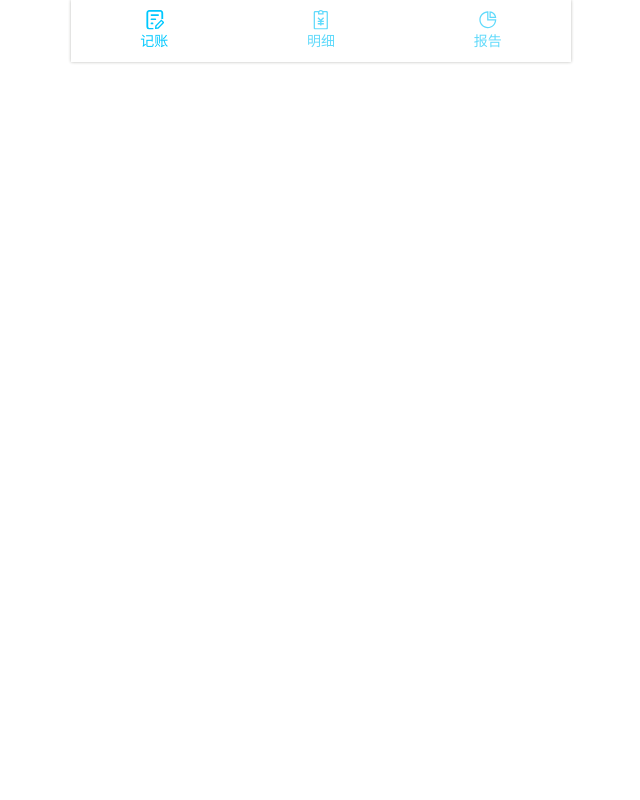
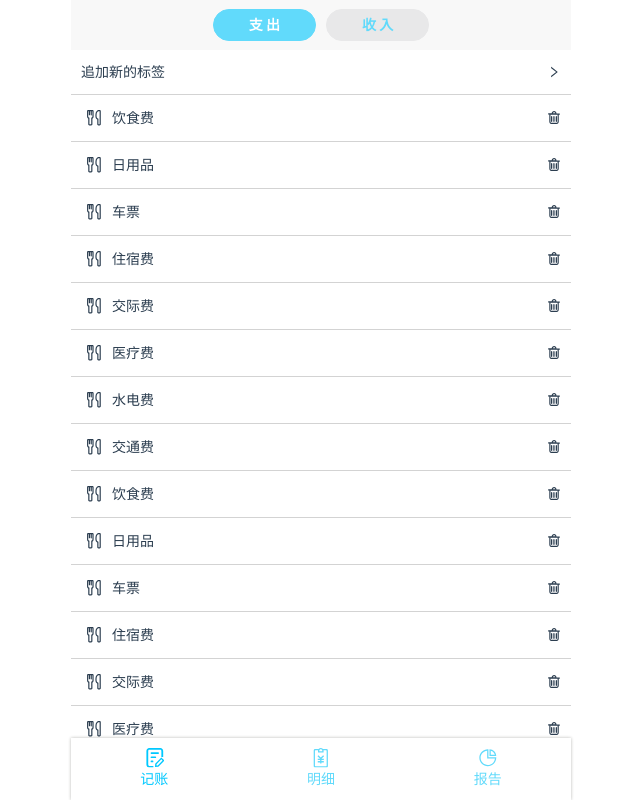
Before and after one commit to carsonhuang520/money-book, a React (Create React App) app: page /editCategory in a window 1280 px wide. Shown: the whole page, without its empty margins (319-959 px from the left). Built offline with nearby package versions, Linux system fonts and the light colour scheme.

Commit message:
完成分类编辑页面和添加分类页面

```diff
--- a/src/App.js
+++ b/src/App.js
@@ -5,6 +5,8 @@ import CreateAccount from './pages/CreateAccount'
 import AccountList from './pages/AccountList'
 import Report from './pages/Report'
 import {Route, withRouter} from 'react-router-dom'
+import EditCategory from './pages/EditCategory'
+import CreateCategory from './pages/CreateCategory'
 
 class App extends Component {
   constructor(props) {
@@ -28,6 +30,12 @@ class App extends Component {
     })
   }
 
+  onClickNav = (type) => {
+    this.setState({
+      navType: type
+    })
+  }
+
   render() {
     const {type, navType} = this.state
     return (
@@ -38,7 +46,11 @@ class App extends Component {
                render={() => <AccountList type={type} onClickType={this.onClickType}/>}/>
         <Route path="/report" type={type}
                render={() => <Report type={type} onClickType={this.onClickType}/>}/>
-        <Nav type={navType}/>
+        <Route path="/editCategory" type={type}
+               render={() => <EditCategory type={type} onClickType={this.onClickType}/>}/>
+        <Route path="/addCategory" type={type}
+               render={() => <CreateCategory type={type} onClickType={this.onClickType}/>}/>
+        <Nav type={navType} onClickNav={this.onClickNav}/>
       </Fragment>
     )
   }
--- a/src/components/Category.js
+++ b/src/components/Category.js
@@ -1,4 +1,5 @@
 import React, {Component, Fragment} from 'react'
+import {withRouter} from 'react-router-dom'
 import './Category.scss'
 
 const outComeCategories = ['购物', '饮食', '购物', '饮食', '购物', '饮食', '购物',
@@ -13,26 +14,29 @@ class Category extends Component {
     }
   }
 
-  onClickItem = (index) => {
+  onClickItem = (index, item) => {
     this.setState({
       current: index
     })
+    if (item === '编辑') {
+      this.props.history.push('/editCategory')
+    }
   }
 
 
   render() {
     const {current} = this.state
-    const {type} = this.props
+    const {type, label} = this.props
     const categories = type === 'outcome' ? outComeCategories : inComeCategories
     return (
       <Fragment>
-        <p className={'category-label'}>分类</p>
+        <p className={'category-label'}>{label ? label : '分类'}</p>
         <div className={'category-wrapper'}>
           <ul className={'category-list'}>
             {
               categories.map((item, index) => {
                 return (item !== '编辑' ?
-                  <li key={index} className={'category-item'} onClick={() => this.onClickItem(index)}>
+                  <li key={index} className={'category-item'} onClick={() => this.onClickItem(index, type)}>
                     <div className={`category-item-content ${index === current ? 'active' : ''}`}>
                       <svg className={`icon category-item-content-icon ${current === index ? 'active' : ''}`}
                            aria-hidden="true">
@@ -42,7 +46,7 @@ class Category extends Component {
                     {item}
                   </span>
                     </div>
-                  </li> : <li key={index} className={'category-item'} onClick={() => this.onClickItem(index)}>
+                  </li> : <li key={index} className={'category-item'} onClick={() => this.onClickItem(index, item)}>
                     <div className={`category-item-edit ${index === current ? 'active' : ''}`}>
                   <span className={'category-item-content-name'}>
                     {item}
@@ -62,4 +66,4 @@ class Category extends Component {
 
 }
 
-export default Category
+export default withRouter(Category)
--- /dev/null
+++ b/src/components/CategoryForm.js
@@ -0,0 +1,26 @@
+import React from 'react'
+import Category from './Category'
+import {Button, Input} from 'antd'
+
+function CategoryForm(props) {
+  return (
+    <div className={'form-wrapper'}>
+      <ul className={'form-list'}>
+        <li className={'form-item'}>
+          <label className={'form-item-label'}>名字</label>
+          <div className={'form-item-content'}>
+            <Input className={'form-item-input'} placeholder="请输入标签名" allowClear/>
+          </div>
+        </li>
+        <li className={'form-item'}>
+          <Category label={'图标'} type={props.type}/>
+        </li>
+      </ul>
+      <div className={'button-wrapper'}>
+        <Button shape="round" className={'btn-create'}>确定</Button>
+      </div>
+    </div>
+  )
+}
+
+export default CategoryForm
--- /dev/null
+++ b/src/components/CategoryList.js
@@ -0,0 +1,121 @@
+import React, {Component} from 'react'
+import {Modal} from 'antd'
+import {withRouter} from 'react-router-dom'
+import {QuestionCircleOutlined} from '@ant-design/icons'
+import './CategoryList.scss'
+
+const categoies = [
+  {
+    icon: '',
+    name: '饮食费'
+  },
+  {
+    icon: '',
+    name: '日用品'
+  },
+  {
+    icon: '',
+    name: '车票'
+  },
+  {
+    icon: '',
+    name: '住宿费'
+  },
+  {
+    icon: '',
+    name: '交际费'
+  },
+  {
+    icon: '',
+    name: '医疗费'
+  },
+  {
+    icon: '',
+    name: '水电费'
+  },
+  {
+    icon: '',
+    name: '交通费'
+  },
+  {
+    icon: '',
+    name: '饮食费'
+  },
+  {
+    icon: '',
+    name: '日用品'
+  },
+  {
+    icon: '',
+    name: '车票'
+  },
+  {
+    icon: '',
+    name: '住宿费'
+  },
+  {
+    icon: '',
+    name: '交际费'
+  },
+  {
+    icon: '',
+    name: '医疗费'
+  },
+  {
+    icon: '',
+    name: '水电费'
+  },
+  {
+    icon: '',
+    name: '交通费'
+  }
+]
+
+class CategoryList extends Component {
+  confirm() {
+    Modal.confirm({
+      title: '确定要删除该标签吗？',
+      centered: true,
+      icon: <QuestionCircleOutlined/>,
+      okText: '确认',
+      cancelText: '取消',
+      okButtonProps: {background: '#61dafb'}
+    })
+  }
+
+  toAddCategory = () => {
+    this.props.history.push('/addCategory')
+  }
+
+  render() {
+    return (
+      <div className={'categoryList-wrapper'}>
+        <ul className={'categoryList'}>
+          <li onClick={this.toAddCategory}>
+            <span>追加新的标签</span>
+            <svg className={'icon'} aria-hidden={true}>
+              <use xlinkHref={'#icon-you'}/>
+            </svg>
+          </li>
+          {
+            categoies.map((item, index) => {
+              return (<li key={index}>
+                <span className={'categoryList-item'}>
+                  <svg className={'icon categoryList-item-icon'} aria-hidden={true}>
+                    <use xlinkHref={'#icon-yinshi'}/>
+                  </svg>
+                  <span>{item.name}</span>
+                </span>
+                <svg className={'icon'} aria-hidden={true} onClick={this.confirm}>
+                  <use xlinkHref={'#icon-delete'}/>
+                </svg>
+              </li>)
+            })
+          }
+        </ul>
+      </div>
+    )
+  }
+}
+
+export default withRouter(CategoryList)
--- /dev/null
+++ b/src/components/CategoryList.scss
@@ -0,0 +1,28 @@
+@import '../constants.scss';
+
+.categoryList {
+  list-style: none;
+  display: flex;
+  flex-direction: column;
+  padding: 0;
+  margin: 0;
+  > li {
+    padding: 10px;
+    display: flex;
+    justify-content: space-between;
+    align-items: center;
+    min-height: 45px;
+    border-bottom: 1px solid $borderColor;
+    .categoryList-item {
+      display: flex;
+      justify-content: center;
+      align-items: center;
+      &-icon {
+        padding: 5px;
+        margin-right: 5px;
+        width: 26px;
+        height: 26px;
+      }
+    }
+  }
+}
--- a/src/components/Nav.js
+++ b/src/components/Nav.js
@@ -1,5 +1,6 @@
 import React, {Component} from 'react'
 import './Nav.scss'
+import {withRouter} from 'react-router-dom'
 
 class Nav extends Component {
   constructor(props) {
@@ -7,21 +8,36 @@ class Nav extends Component {
     this.state = {}
   }
 
+  onClickNav = (e, type) => {
+    e.preventDefault()
+    if (type === 'jizhang') {
+      this.props.history.push('/')
+    } else if (type === 'detail') {
+      this.props.history.push('/list')
+    } else {
+      this.props.history.push('/report')
+    }
+    this.props.onClickNav(type)
+  }
+
   render() {
     const {type} = this.props
     return (
       <nav className={'nav-wrapper'}>
-        <a className={`${type === 'jizhang' ? 'active' : ''}`} href={'/'}>
+        <a className={`${type === 'jizhang' ? 'active' : ''}`} href={'#'}
+           onClick={(e) => this.onClickNav(e, 'jizhang')}>
           <svg className="icon category-item-content-icon" aria-hidden="true">
             <use xlinkHref="#icon-jizhang"/>
           </svg>
           <span>记账</span></a>
-        <a className={`${type === 'detail' ? 'active' : ''}`} href={'/list'}>
+        <a className={`${type === 'detail' ? 'active' : ''}`} href={'#'}
+           onClick={(e) => this.onClickNav(e, 'detail')}>
           <svg className="icon category-item-content-icon" aria-hidden="true">
             <use xlinkHref="#icon-mingxi"/>
           </svg>
           <span>明细</span></a>
-        <a className={`${type === 'report' ? 'active' : ''}`} href={'/report'}>
+        <a className={`${type === 'report' ? 'active' : ''}`} href={'#'}
+           onClick={(e) => this.onClickNav(e, 'report')}>
           <svg className="icon category-item-content-icon" aria-hidden="true">
             <use xlinkHref="#icon-baogao"/>
           </svg>
@@ -31,4 +47,4 @@ class Nav extends Component {
   }
 }
 
-export default Nav
+export default withRouter(Nav)
--- /dev/null
+++ b/src/pages/CreateCategory.js
@@ -0,0 +1,19 @@
+import React, {Component, Fragment} from 'react'
+import Header from '../components/Header'
+import CategoryForm from '../components/CategoryForm'
+
+class CreateCategory extends Component {
+  render() {
+    const {type, onClickType} = this.props
+    return (
+      <Fragment>
+        <Header type={type} onClickType={onClickType}/>
+        <main className={'main-wrapper'}>
+          <CategoryForm type={type}/>
+        </main>
+      </Fragment>
+    )
+  }
+}
+
+export default CreateCategory
--- /dev/null
+++ b/src/pages/EditCategory.js
@@ -0,0 +1,19 @@
+import React, {Component, Fragment} from 'react'
+import Header from '../components/Header'
+import CategoryList from '../components/CategoryList'
+
+class EditCategory extends Component {
+  render() {
+    const {type, onClickType} = this.props
+    return (
+      <Fragment>
+        <Header type={type} onClickType={onClickType}/>
+        <main className={'main-wrapper'}>
+          <CategoryList/>
+        </main>
+      </Fragment>
+    )
+  }
+}
+
+export default EditCategory
```
Also changed, not shown: src/iconfont.js (+10 -15 lines), src/components/RecordForm.scss (line endings or trailing spaces), 1 other file (tests, documents, lock files or other folders).
